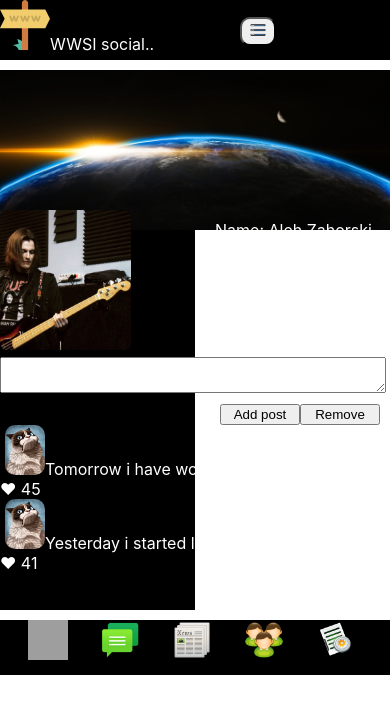
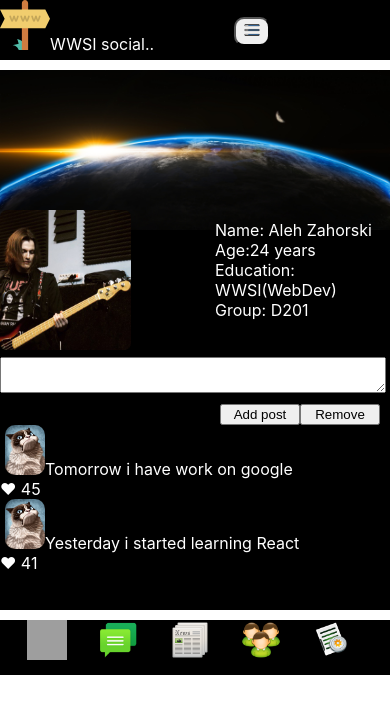
Before and after one commit to AlehZahorski/wwsiSocial, a React (Create React App) app: page /Profile in a window 390 px wide. Shown: the top 714 px of the page. Built offline with nearby package versions, Linux system fonts and the light colour scheme; grey boxes are pictures that could not be loaded.

Commit message:
made some changes

```diff
--- a/src/App.css
+++ b/src/App.css
@@ -6,11 +6,11 @@
   margin: 0 auto;
   display: grid;
   grid-template-rows: 60px 792px 100px;
-  grid-template-columns: 0 70% 30% 0;
+  grid-template-columns: 100%;
   grid-template-areas:
-  "emp header header emp1"
-  "emp main main emp1"
-  "emp lmenu lmenu emp1";
+  "header"
+  "main"
+  "lmenu";
   grid-gap: 10px;
 }
 .app-wrapper-content {
@@ -79,12 +79,12 @@ a {
     display: grid;
 
     grid-template-areas:
-    "header header"
-    "main main"
-    "lmenu lmenu";
+    "header"
+    "main"
+    "lmenu";
 
     grid-template-rows: 60px 540px 20px;
-    grid-template-columns: 50% 50%;
+    grid-template-columns: 100%;
     grid-gap: 10px;
 }
 
--- a/src/components/Header/Header.module.css
+++ b/src/components/Header/Header.module.css
@@ -5,7 +5,7 @@
   margin: 0 auto;
   height: 60px;
   display: grid;
-  grid-template-columns: 25% 40% 10% 25%;
+  grid-template-columns: 27% 40% 10% 23%;
   grid-template-areas:
   "emp LP DP emp1";
   z-index: 1;
--- a/src/components/Profile/Profile.module.css
+++ b/src/components/Profile/Profile.module.css
@@ -2,13 +2,14 @@
 .Profile {
     display: grid;
     grid-area: main;
-    grid-template-columns: 10% 50% ;
-    grid-template-rows: 40% 30% 30%;
+    grid-template-columns: 25% 35%  ;
+    grid-template-rows: 30% 30% 40%;
     grid-template-areas:
-    "tx tx"
-    "mp m2"
-    "pr pr";
+    "pr pr"
+    "mp2 tx"
+    "mp mp";
     background-color: black;
+    margin-left: 27%;
 }
 
 .profile{
@@ -28,7 +29,7 @@
   margin: 10px;
 }
 .mainphoto{
-  width:720px;
+  width:550px;
   height: 200px;
   text-area: mp;
 }
@@ -40,6 +41,7 @@
 
 @media only screen and (max-width: 500px){
 .Profile {
+    margin-left: 0;
     display: grid;
     grid-area: main;
     grid-template-columns: 205px 187px;
@@ -62,7 +64,7 @@
   border-radius: 5%;
 }
 .mainphoto{
-  width:392px;
+  width:390px;
   height: 160px;
 }
 .info {
```
